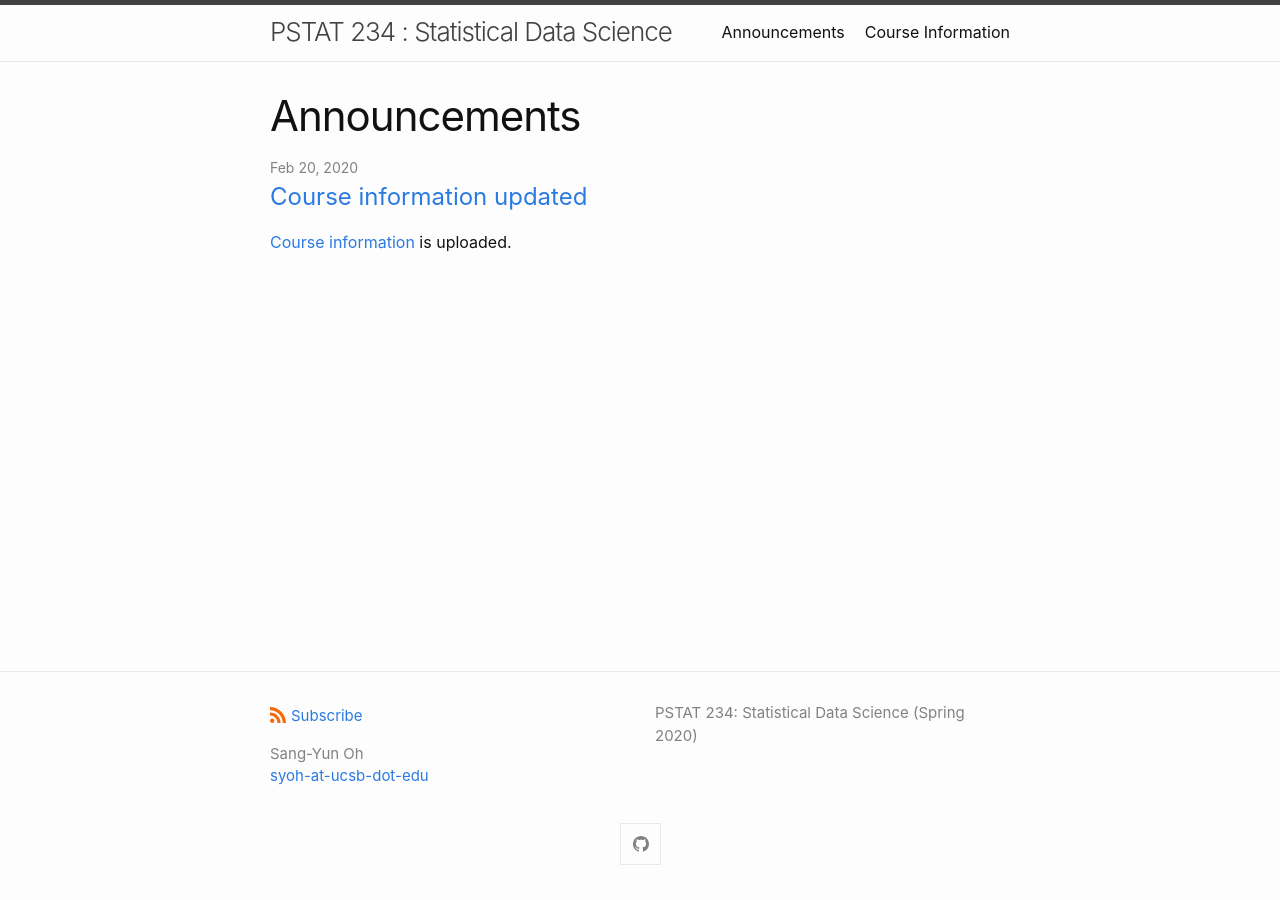
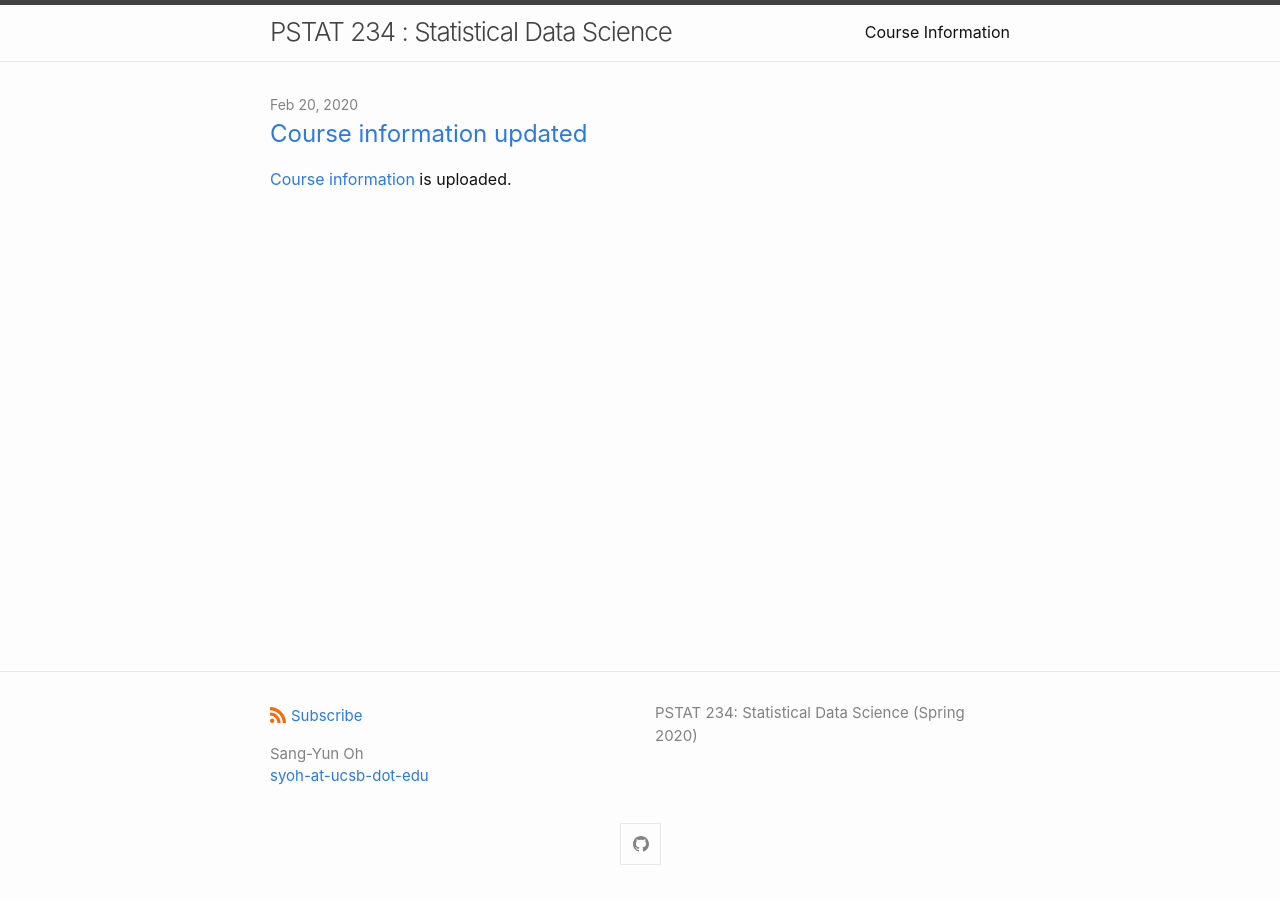
Before and after one commit to essentialols/Spring2020, a Jekyll site: the page built from docs/index.md, in a window 1280 px wide. Built offline with Jekyll 4.4.1, drawn with Linux system fonts in a browser that asks for light colours; some of the changed lines change nothing that is shown.

Commit message:
Update index.md

```diff
--- a/docs/index.md
+++ b/docs/index.md
@@ -1,10 +1,3 @@
 ---
-#
-# By default, content added below the "---" mark will appear in the home page
-# between the top bar and the list of recent posts.
-# To change the home page layout, edit the _layouts/home.html file.
-# See: https://jekyllrb.com/docs/themes/#overriding-theme-defaults
-#
-title: Announcements
 layout: home
 ---
```
